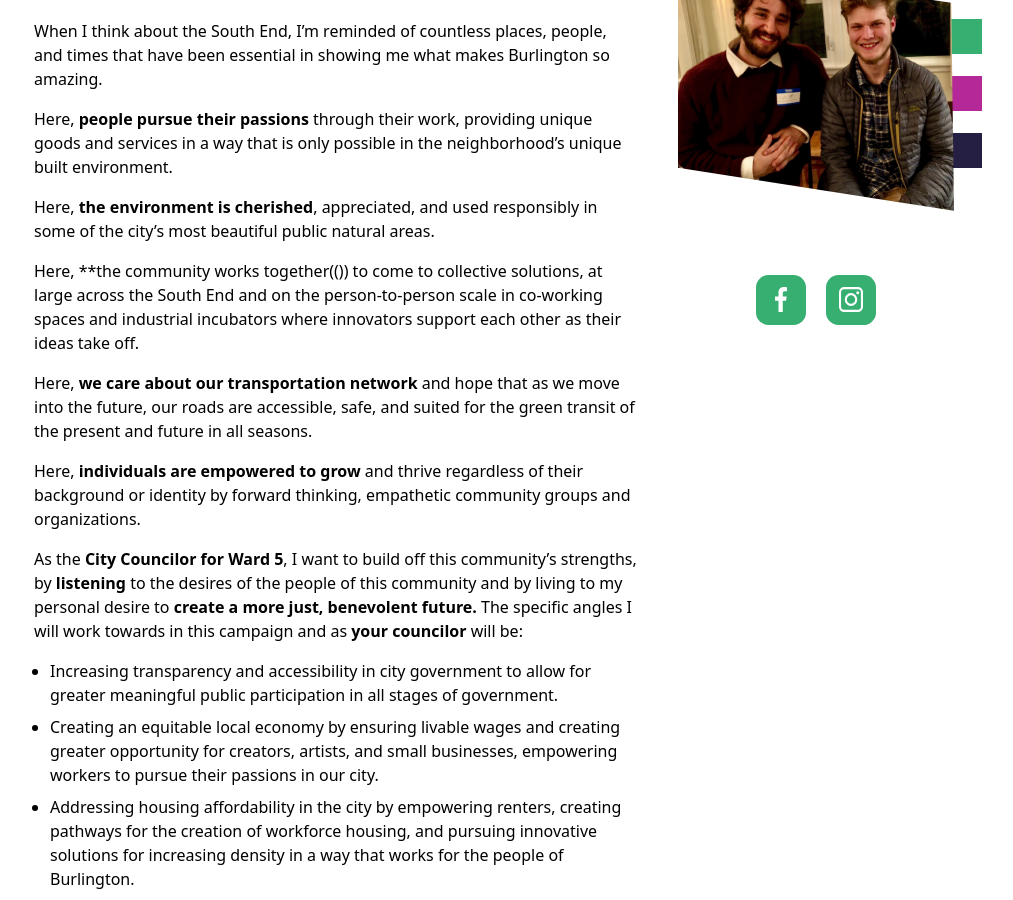
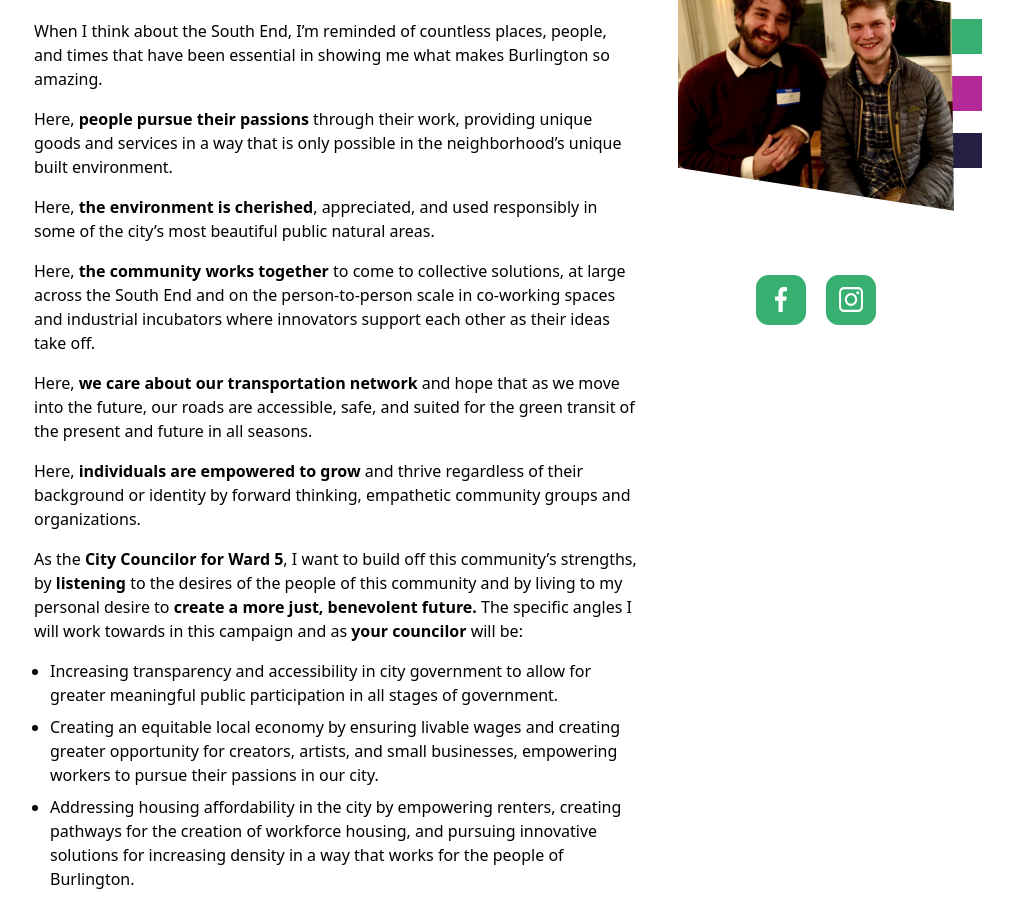
Before and after one commit to Nathan-Lantieri-City-Council/nathanlantieri.github.io, a Jekyll site: the page built from platform.md, in a window 1280 px wide and 900 px high, scrolled down 770 px. Shown: the whole window, without its empty margins (146-1159 px from the left). Built offline with Jekyll 4.4.1, drawn with Linux system fonts in a browser that asks for light colours.

Commit message:
Text edit

```diff
--- a/platform.md
+++ b/platform.md
@@ -12,7 +12,7 @@ Here, **people pursue their passions** through their work, providing unique good
 
 Here, **the environment is cherished**, appreciated, and used responsibly in some of the city’s most beautiful public natural areas.
 
-Here, **the community works together(()) to come to collective solutions, at large across the South End and on the person-to-person scale in co-working spaces and industrial incubators where innovators support each other as their ideas take off.
+Here, **the community works together** to come to collective solutions, at large across the South End and on the person-to-person scale in co-working spaces and industrial incubators where innovators support each other as their ideas take off.
 
 Here, **we care about our transportation network** and hope that as we move into the future, our roads are accessible, safe, and suited for the green transit of the present and future in all seasons.
 
```
